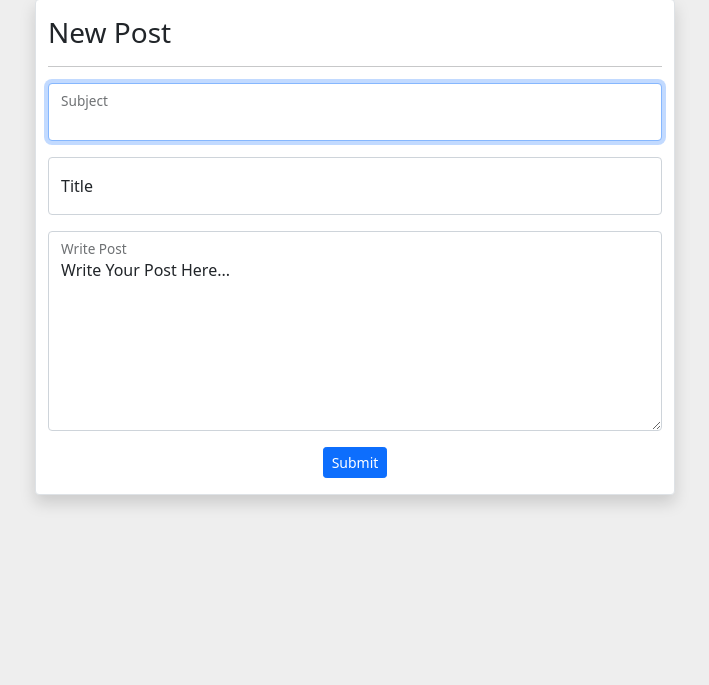
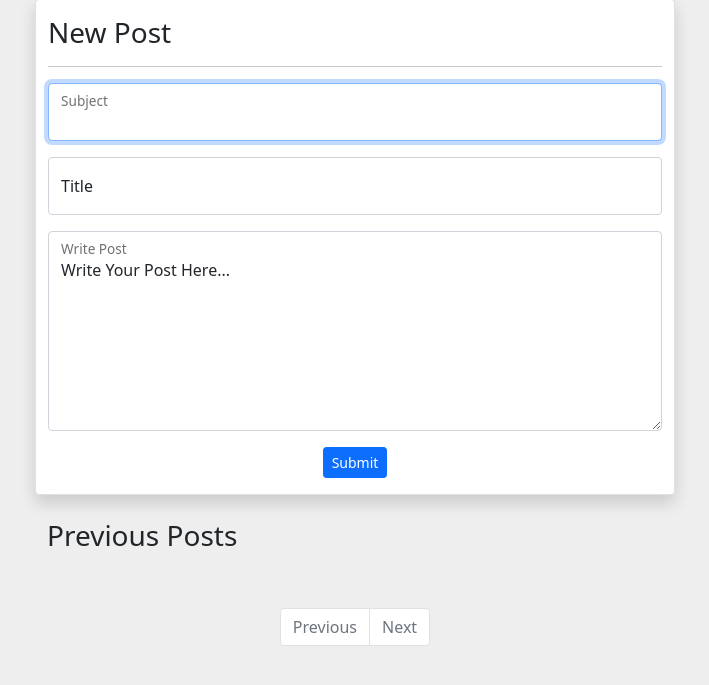
Before and after one commit to Mbye20/student_corner, a Flask app: page /post in a window 1280 px wide. Shown: the part 75-760 px from the top of the page, without its empty margins (285-994 px from the left). Run offline with Flask 2, Linux system fonts and the light colour scheme; the visitor is signed in with stand-in values (Sample User, id 1); data comes from the database, SQL or seed files in the repository; both versions use the stored data as it was after the commit; data that the repository does not hold is empty; some libraries are stand-ins or nearby versions.

Commit message:
pagination added

```diff
--- a/stud_corner/templates/author.html
+++ b/stud_corner/templates/author.html
@@ -1,3 +1,4 @@
+{% from "pagination.html" import render_pagination with context %}
 {% extends "layout.html" %}
 
 {% block title %} {{author.firstname}} {{author.lastname}} {% endblock %}
@@ -20,7 +21,7 @@
         <h3>{{ ("Posts Made By %s %s" %(author.firstname, author.lastname))|title}}</h3>
     </div>
 </div>
-    {% for post in author_posts %}
+    {% for post in author_posts.items %}
     <div class="container col-md-7 bg-white rounded shadow border mb-3">
         <div class="row justify-content-center">
             <article class="blog-post by-3">
@@ -38,4 +39,6 @@
     </div>
     {% endfor %}
 
+{{render_pagination(author_posts, "views.post", name = "pagination for author's posts page" )}}
+
 {% endblock %}
--- a/stud_corner/templates/layout.html
+++ b/stud_corner/templates/layout.html
@@ -8,7 +8,7 @@
         <!-- Bootstrap CSS -->
         <link href="{{ url_for('static', filename='boots_css/bootstrap.min.css') }}" rel="stylesheet" >
         <link rel="stylesheet" href="{{ url_for('static', filename='style.css') }}">
-        <title>{% block title%}Student Corner{% endblock %}</title>
+        <title>{% block title%}{% endblock %} - Student Corner</title>
     </head>
     <body>
         {% include "navbar.html" %}
--- a/stud_corner/templates/login.html
+++ b/stud_corner/templates/login.html
@@ -12,7 +12,7 @@
             <h1 class="h3 fw-normal">Log in</h1>
             <hr>
             <div class="form-floating my-3">
-                <input type="email" name="email" class="form-control" id="floatingInput" placeholder="name@example.com" value="user@example.com" autocomplete="off" autofocus required>
+                <input type="email" name="email" class="form-control" id="floatingInput" placeholder="name@example.com" autocomplete="off" autofocus required>
                 <label for="floatingInput">Email address</label>
             </div>
             <div class="form-floating mb-3">
--- /dev/null
+++ b/stud_corner/templates/pagination.html
@@ -0,0 +1,28 @@
+
+{% macro render_pagination(pagination, endpoint, name="Post page navigation") -%}
+
+  <nav aria-label="{{ name }}">
+    <ul class="pagination justify-content-center mt-5">
+      <li class="page-item {% if not pagination.has_prev %} disabled {% endif %} ">
+          <a class="page-link" href="{{ url_for(endpoint, page=pagination.prev_num) }}">Previous</a>
+      </li>
+      {%- for page in pagination.iter_pages(left_edge=2, left_current=1, right_current=2, right_edge=2) %}
+          {% if page %}
+                {% if page != pagination.page %}
+                      <li class="page-item"><a class="page-link" href="{{ url_for(endpoint, page=page) }}"> {{ page }} </a></li>
+                {% else %}
+                    <li class="page-item active" aria-current="page">
+                        <span class="page-link"> {{ page }} </span>
+                    </li>
+                {% endif %}
+          {% else %}
+              <span>…</span>
+          {% endif %}
+      {%- endfor %}
+              <li class="page-item {% if not pagination.has_next %} disabled {% endif %} ">
+                  <a class="page-link" href="{{ url_for(endpoint, page=pagination.next_num) }}">Next</a>
+              </li>
+          </ul>
+  </nav>
+
+{%- endmacro %}
--- a/stud_corner/templates/post.html
+++ b/stud_corner/templates/post.html
@@ -1,3 +1,4 @@
+{% from "pagination.html" import render_pagination with context %}
 {% extends "layout.html" %}
 
 {% set active_page = "post" %}
@@ -33,7 +34,7 @@
             <h3>Previous Posts </h3>
         </div>
     </div>
-    {% for post in current_user_posts %}
+    {% for post in current_user_posts.items %}
         <div class="container col-md-6 bg-white rounded shadow border mb-3">
             <div class="row justify-content-center">
                 <article class="blog-post by-3">
@@ -77,4 +78,6 @@
     {% endfor %}
 {% endif %}
 
+{{render_pagination(current_user_posts, "views.post", name = "pagination for post page" )}}
+
 {% endblock %}
--- a/stud_corner/templates/read_more.html
+++ b/stud_corner/templates/read_more.html
@@ -14,7 +14,7 @@
                 <h6 class="blog-post-title">{{ post.subject |title }}</h6>
                 <p class="blog-post-meta">{{ post.date_posted.strftime("%d %B %Y") }} </p>
                 <hr>
-                <p>{{ post.content|replace("\n", "</br>") |safe |urlize}}</p>
+                <p>{{ post.content|tojson |urlize}}</p>
             </article>
         </div>
     </div>
--- a/stud_corner/templates/signup.html
+++ b/stud_corner/templates/signup.html
@@ -20,7 +20,7 @@
             </div>
 
             <div class="form-floating mb-3">
-            <input type="email" name="email" class="form-control" id="floatingemail" placeholder="Email Address" value="user@example.com" autocomplete="off" autofocus required>
+            <input type="email" name="email" class="form-control" id="floatingemail" placeholder="Email Address" autocomplete="off" autofocus required>
             <label for="floatingemail">Email Address</label>
             </div>
             <div class="row">
--- a/stud_corner/views.py
+++ b/stud_corner/views.py
@@ -12,8 +12,10 @@ views = Blueprint('views', __name__)
 #Main page
 @views.route('/')
 def index():
-    posts = Posts.query.order_by(Posts.date_posted.desc()).all()
-    return render_template("/index.html", posts = posts)
+    page = request.args.get("page", 1, int)
+    pag_posts = (Posts.query.order_by(Posts.date_posted
+    .desc()).paginate(page = page, per_page = 2))
+    return render_template("/index.html", pag_posts = pag_posts)
 
 
 
@@ -41,6 +43,7 @@ def profile():
 @views.route('/post', methods = ['GET', 'POST'])
 @login_required
 def post():
+    page = request.args.get("page", 1, int)
     if request.method == "POST":
         subject = request.form.get("subject")
         title = request.form.get("title")
@@ -57,13 +60,20 @@ def post():
 
         flash("Your post is successfully created.", "success")
         return redirect(url_for("views.post"))
-    current_user_posts = Posts.query.filter_by(user_id = current_user.id).order_by(Posts.date_posted.desc()).all()
+
+    current_user_posts = (Posts.query.filter_by(user_id = current_user.id)
+    .order_by(Posts.date_posted.desc())
+    .paginate(page = page, per_page = 2))
+
     return render_template("/post.html", current_user_posts = current_user_posts)
 
 @views.route('/author/<int:id>')
 def author(id):
+    page = request.args.get("page", 1, int)
     author = User.query.get_or_404(id)
-    author_posts = Posts.query.filter_by(user_id = author.id).order_by(Posts.date_posted.desc()).all()
+    author_posts = (Posts.query.filter_by(user_id = author.id)
+    .order_by(Posts.date_posted.desc())
+    .paginate(page = page, per_page = 2))
     return render_template("/author.html", author = author, author_posts = author_posts)
 
 @views.route('/read_more/<int:id>')
```
Also changed, not shown: stud_corner/templates/index.html (+6 -1 lines), stud_corner/studentcorner.sqlite3.
